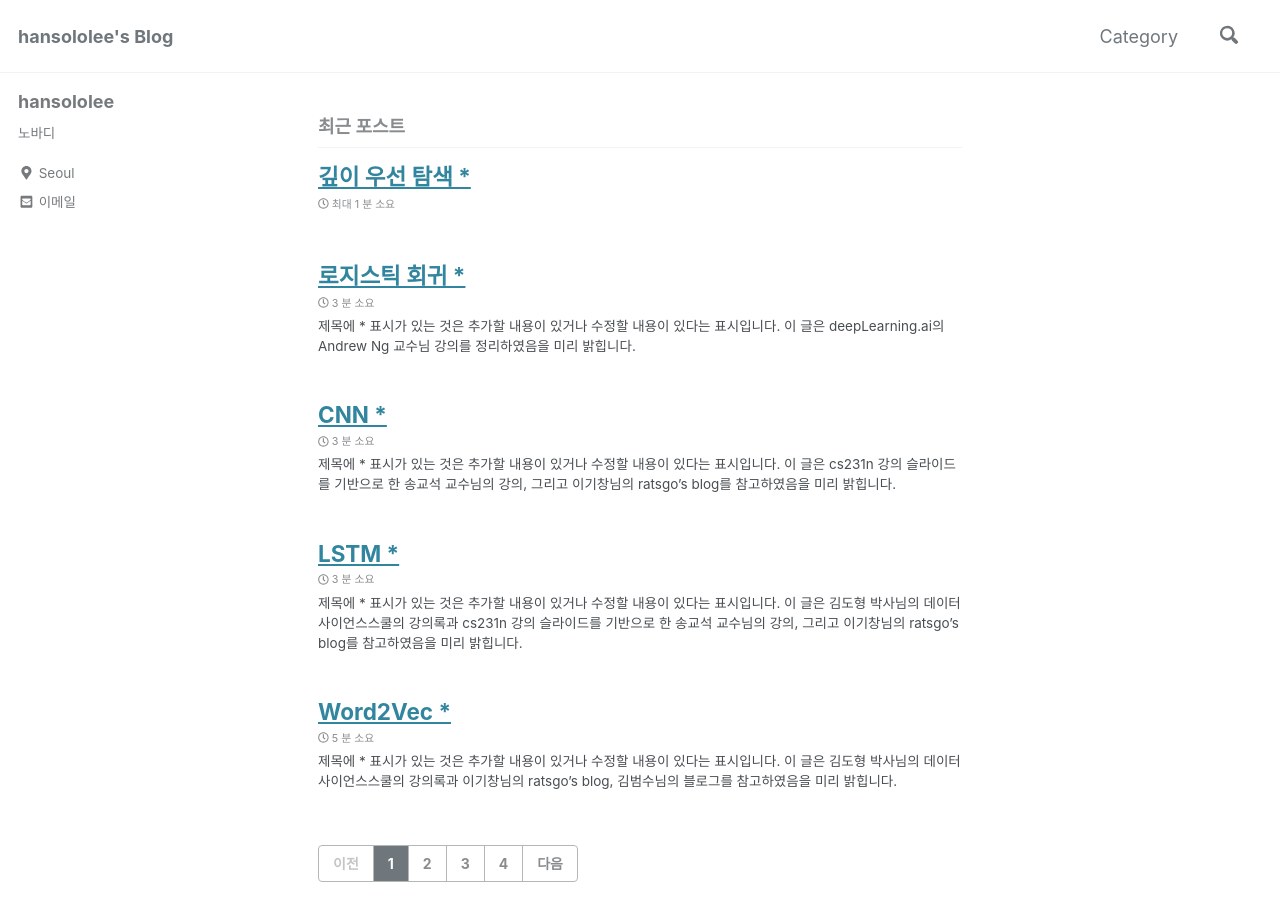
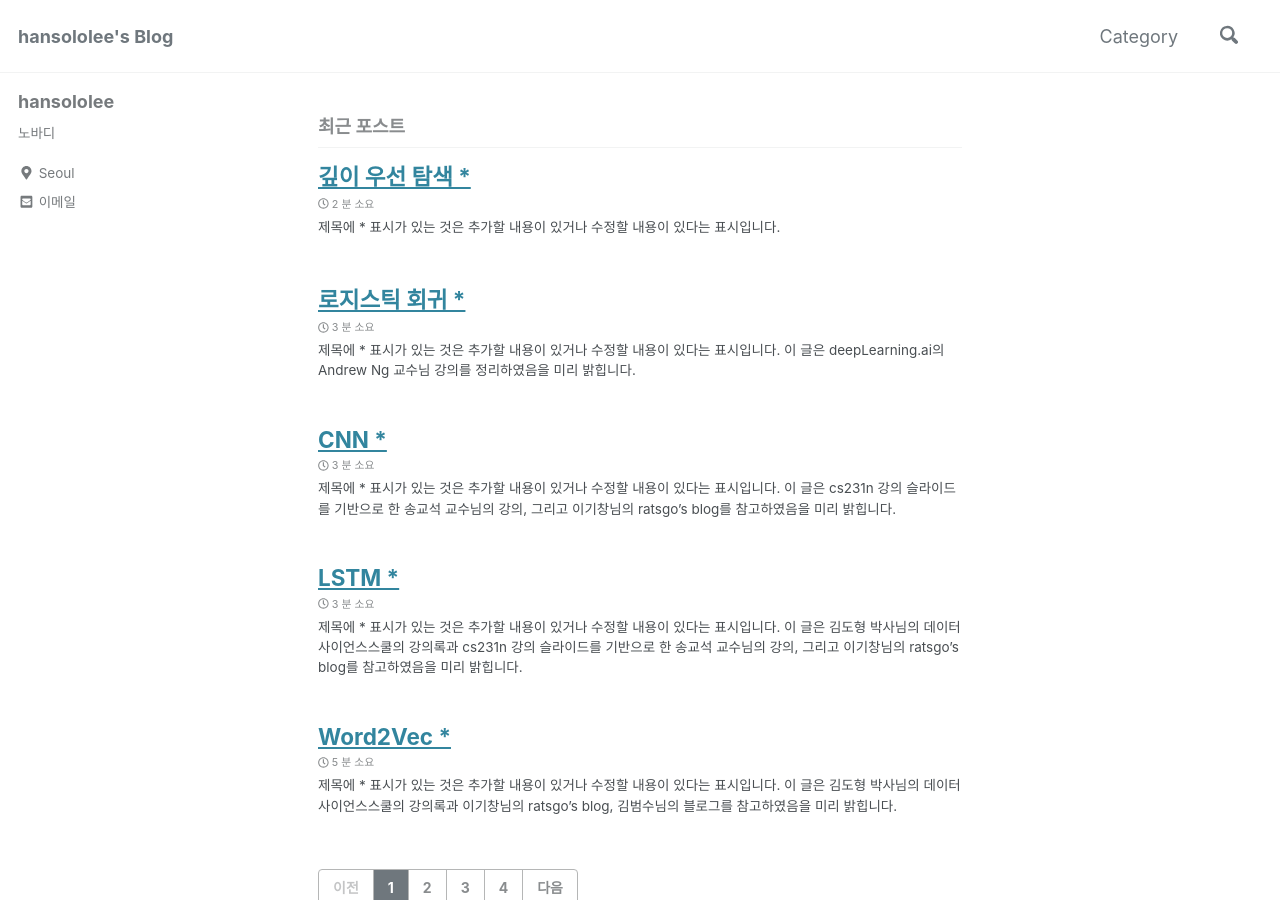
Before and after one commit to arisongha/hansololee.github.io, a Jekyll site: the page built from index.html, in a window 1280 px wide and 900 px high. Built offline with Jekyll 4.4.1, drawn with Linux system fonts in a browser that asks for light colours; cached includes are drawn as plain includes; nearby versions of some CDN libraries; the list of posts is cut into pages by our own code; some of the changed lines change nothing that is shown.

Commit message:
Update 2019-02-09-depth_first_search.md

```diff
--- a/_posts/2019-02-09-depth_first_search.md
+++ b/_posts/2019-02-09-depth_first_search.md
@@ -7,3 +7,39 @@
 categories:
   - Algorithm
 ---
+
+- 제목에 * 표시가 있는 것은 추가할 내용이 있거나 수정할 내용이 있다는 표시입니다.
+
+# 깊이우선 탐색(DFS)
+
+어떤 데이터를 탐색해야할 때 흔히 for와 while 반복문을 사용합니다. 정갈하게 순서대로 나열되어 있는 자료의 경우 이 두가지를 사용해도 충분히 전체 탐색을 할 수가 있습니다. 하지만 그렇지 않은 경우에는 어떻게 해야 할까요? 예를 들어 두사람이 오목을 둘때 먼저 둔 사람이 이길수 있는 경우의 수를 뽑아내야 한다면 for와 while 문 만으로 해결하기엔 벅찰 것입니다. 이럴 때 사용하는 것이 **깊이우선 탐색(Depth First Search)** 과 **너비우선 탐색(Breadth First Search)** 입니다. 여기서는 깊이우선 탐색에 대해 알아보겠습니다. 설명에 앞서 그래프에 대해서 먼저 이해하고 가겠습니다.
+
+위에서 오목에 대한 예시를 들었으니 이번에도 오목으로 예를 들겠습니다. 오목을 처음 시작했을 때 오목판에 바둑돌이 하나도 놓이지 않은 상태를 노드로 만듭니다. 그리고 먼저 바둑돌을 두는 사람이 놓을 수 있는 모든 방법을 엣지로 만듭니다. 각 엣지의 경우대로 바둑돌을 놓았을때 발생하는 돌의 배치를 새로운 노드로 만듭니다. 그리고 상대방이 그에 대응해 바둑돌을 놓을 수 있는 방법을 엣지로 표현합니다. 이를 반복하면 바둑돌의 배치를 그래프의 노드로, 바둑돌을 놓을 수 있는 방법을 엣지로 하는 그래프를 만들 수 있게 됩니다. (아래 그림은 예시와 관련없는 그래프의 그림입니다.)
+
+<center><img data-action="zoom" src='{{ "/assets/img/graph_01.png" | relative_url }}' alt='absolute'></center>
+<center><a href="https://www.thesearchagency.com/2017/01/supercharge-influencer-marketing-efforts-social-graph-theory/">출처</a></center>
+<br/>
+
+이제 이렇게 표현된 그래프로 **깊이우선 탐색** 에 대해 자세히 알아보겠습니다.
+
+<center><img data-action="zoom" src='{{ "/assets/img/dfs_01.png" | relative_url }}' alt='absolute'></center>
+<center><a href="https://www.researchgate.net/figure/Fig-4-Illustrating-DFS-algorithm_fig2_271523961">출처</a></center>
+<br/>
+
+깊이우선 탐색은 이름에서도 직관적으로 알수 있듯이 그래프의 아래방향(깊이)를 우선적으로 탐색하는 방법입니다. 위 그림으로 차근차근 설명해 보겠습니다.
+
+탐색의 시작은 노드 A부터 시작합니다. 그리고 A에서 아래방향으로 갈 수 있는 곳이 있나 찾습니다. 일단 B와 C가 있지만 왼쪽에 위치한 것부터 발견하므로 노드 B를 먼저 찾게 됩니다. 그래서 그림에서 처럼 **1** 번 화살표 이동을 하게됩니다. 이렇게 깊이우선 탐색 규칙에 따라서 노드 B 다음에 위치한 노드를 탐색해야합니다. 하지만 노드 B를 조사하고 난 후에는 노드 A로 다시 돌아와야 하는데 B 노드 이전에 A노드를 거쳤다는 것을 어떻게 알 수 있을까요? 그리고 노드 A로 돌아왔을 때, 노드 B에 방문했었는지는 어떻게 알수 있을까요?
+
+ 노드 B를 탐색하기 이전에 노드 A에 방문했다고 표시해놓으면 이후에 돌아와서도 탐색을 계속할 수 있습니다. 메모리 그림으로 나타내면 다음과 같습니다.
+
+ > A | | | | ...
+
+ 이후에 **1** 번 화살표 이동을 하여 노드 B까지 이동합니다. 이 때 마찬가지로 노드 B에 방문했다는 것을 배열에 저장합니다.
+
+ > A | B | | | ...
+
+ 그 다음으로 **2** 번 화살표 이동대로 노드 D까지 이동합니다. 또한 노드 D에 방문했다는 것을 저장합니다.
+
+ > A | B | D | | ...
+
+ 노드 D 아래에는 G와 H 2개의 노드가 있습니다. 왼쪽 우선 탐색이므로 노드 G로 먼저 이동합니다. 그런데 노드 G 아래에는 더이상 노드가 존재하지 않습니다. 따라서 다시 이전 노드인 D로 돌아가야 합니다. 이 떄 배열을 이용합니다. 배열의 맨 왼쪽에 있는 노드는 시작 지점과 가까운 노드이고 배열의 맨 오른쪽에 있는 노드는 시작 지점과 먼 노드입니다. 이때 이전 노드로 돌아가려면 배열 맨 오른쪽에 저장된 노드 정보를 이용하면 됩니다.
```
